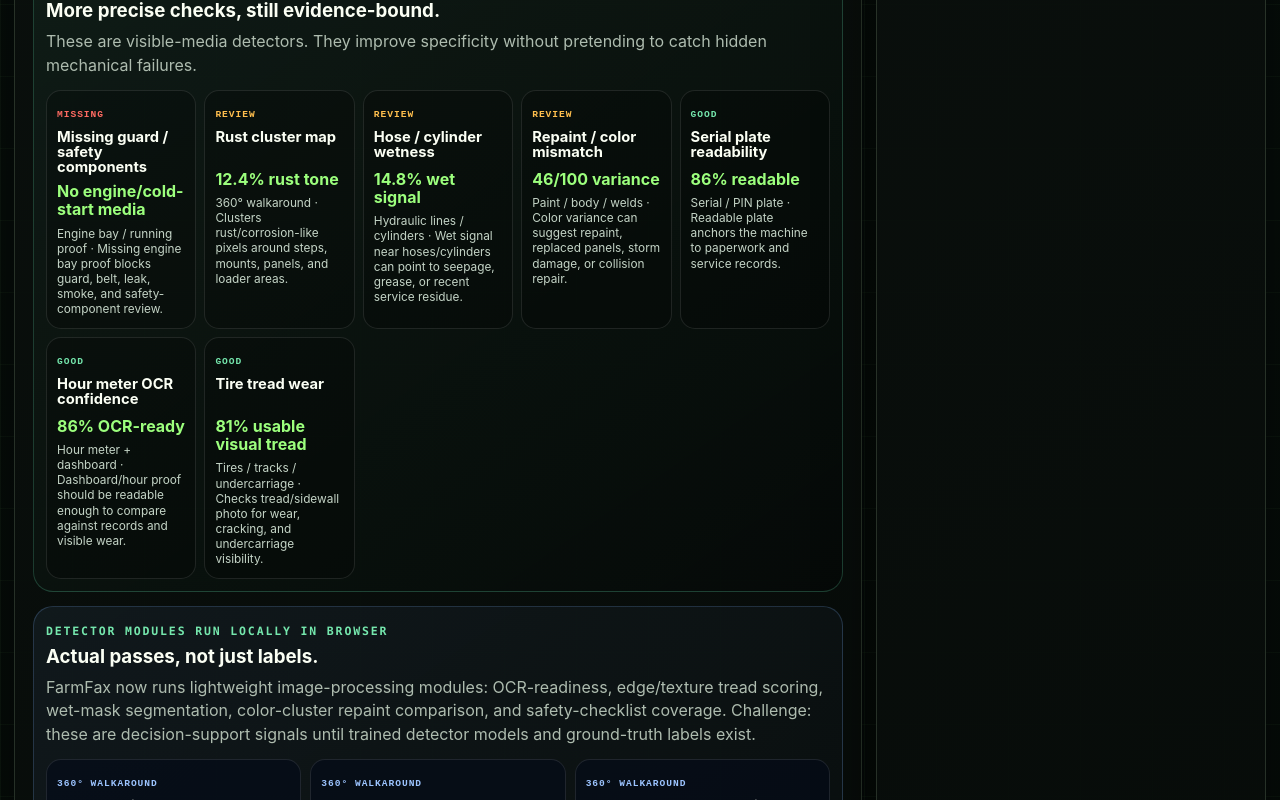
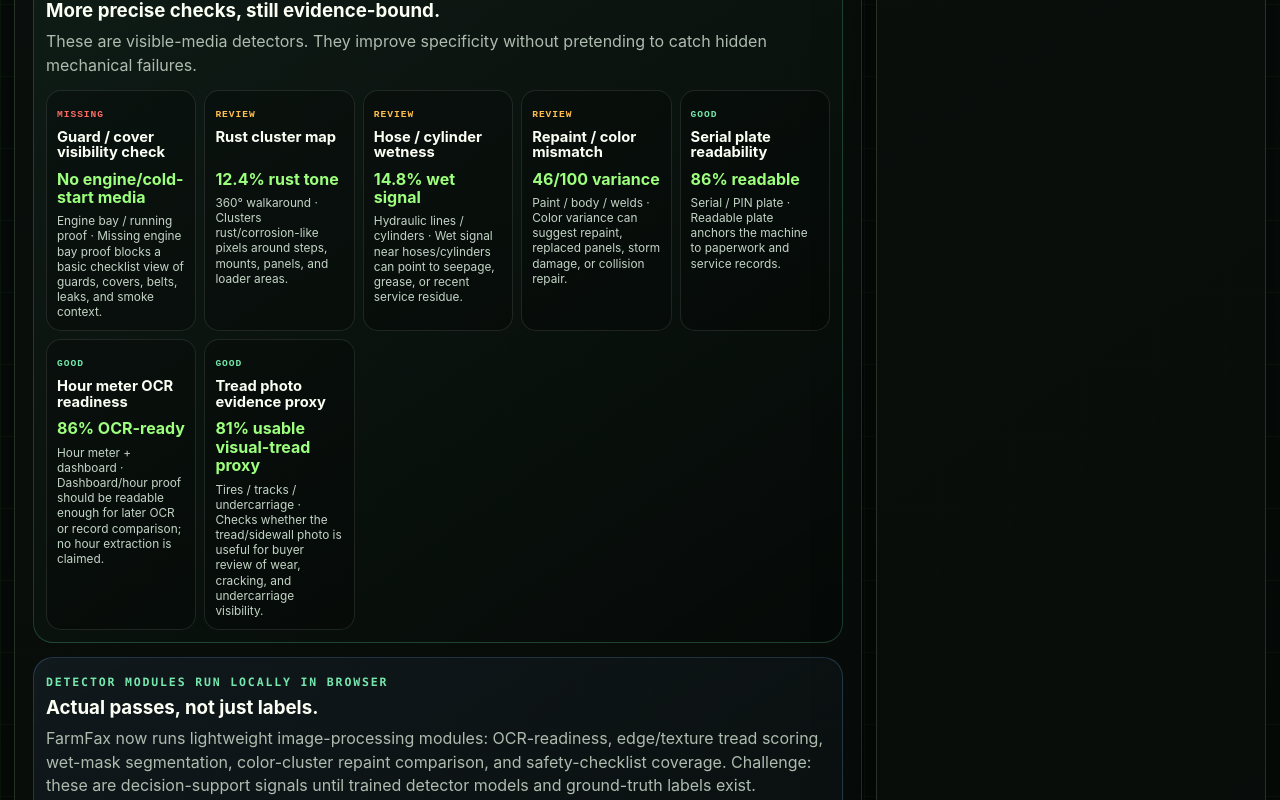
Before and after one commit to primetimeindy/farmfax, a React (Vite) app: page / in a window 1280 px wide. Shown: the part 2300-3100 px from the top of the page. Built offline with nearby package versions, Linux system fonts and the light colour scheme; no server answers.

Commit message:
fix: reframe FarmFax detector claims

```diff
--- a/src/App.tsx
+++ b/src/App.tsx
@@ -259,17 +259,17 @@
 
 function detectorSignalsForSlot(slot: CaptureSlot): DetectorSignal[] {
   if (slot.state === 'missing') {
-    if (slot.id === 'engine') return [{ label: 'Missing guard / safety components', value: 'No engine/cold-start media', status: 'missing', reason: 'Missing engine bay proof blocks guard, belt, leak, smoke, and safety-component review.' }]
+    if (slot.id === 'engine') return [{ label: 'Guard / cover visibility check', value: 'No engine/cold-start media', status: 'missing', reason: 'Missing engine bay proof blocks a basic checklist view of guards, covers, belts, leaks, and smoke context.' }]
     return [{ label: 'Proof missing', value: 'No media', status: 'missing', reason: 'FarmFax cannot inspect what was not captured.' }]
   }
   const analysis = slot.analysis
-  if (slot.id === 'tires') return [{ label: 'Tire tread wear', value: analysis ? `${Math.max(0, 100 - Math.round(analysis.paintVariance * 1.6))}% usable visual tread` : 'pending', status: analysis && analysis.paintVariance > 42 ? 'review' : 'good', reason: 'Checks tread/sidewall photo for wear, cracking, and undercarriage visibility.' }]
+  if (slot.id === 'tires') return [{ label: 'Tread photo evidence proxy', value: analysis ? `${Math.max(0, 100 - Math.round(analysis.paintVariance * 1.6))}% usable visual-tread proxy` : 'pending', status: analysis && analysis.paintVariance > 42 ? 'review' : 'good', reason: 'Checks whether the tread/sidewall photo is useful for buyer review of wear, cracking, and undercarriage visibility.' }]
   if (slot.id === 'hydraulics') return [{ label: 'Hose / cylinder wetness', value: analysis ? `${analysis.wetPct}% wet signal` : 'pending', status: analysis && analysis.wetPct > 8 ? 'review' : 'good', reason: 'Wet signal near hoses/cylinders can point to seepage, grease, or recent service residue.' }]
   if (slot.id === 'serial') return [{ label: 'Serial plate readability', value: analysis ? `${analysis.confidence}% readable` : 'pending', status: analysis && analysis.confidence < 80 ? 'review' : 'good', reason: 'Readable plate anchors the machine to paperwork and service records.' }]
-  if (slot.id === 'hours') return [{ label: 'Hour meter OCR confidence', value: analysis ? `${analysis.confidence}% OCR-ready` : 'pending', status: analysis && analysis.confidence < 80 ? 'review' : 'good', reason: 'Dashboard/hour proof should be readable enough to compare against records and visible wear.' }]
+  if (slot.id === 'hours') return [{ label: 'Hour meter OCR readiness', value: analysis ? `${analysis.confidence}% OCR-ready` : 'pending', status: analysis && analysis.confidence < 80 ? 'review' : 'good', reason: 'Dashboard/hour proof should be readable enough for later OCR or record comparison; no hour extraction is claimed.' }]
   if (slot.id === 'walkaround') return [{ label: 'Rust cluster map', value: analysis ? `${analysis.rustPct}% rust tone` : 'pending', status: analysis && analysis.rustPct > 8 ? 'review' : 'good', reason: 'Clusters rust/corrosion-like pixels around steps, mounts, panels, and loader areas.' }]
   if (slot.id === 'paint') return [{ label: 'Repaint / color mismatch', value: analysis ? `${analysis.paintVariance}/100 variance` : 'pending', status: analysis && analysis.paintVariance > 35 ? 'review' : 'good', reason: 'Color variance can suggest repaint, replaced panels, storm damage, or collision repair.' }]
-  if (slot.id === 'engine') return [{ label: 'Missing guard / safety components', value: 'requires engine/running-status proof', status: 'review', reason: 'Engine bay media plus an honest running/non-running note lets a reviewer check covers, belts, guards, leaks, and obvious safety omissions.' }]
+  if (slot.id === 'engine') return [{ label: 'Guard / cover visibility check', value: 'requires engine/running-status proof', status: 'review', reason: 'Engine bay media plus an honest running/non-running note gives a reviewer a basic view of covers, belts, guards, leaks, and visible omissions.' }]
   return []
 }
 
```
Also changed, not shown: scripts/verify-demo.mjs (+14 -3 lines).
